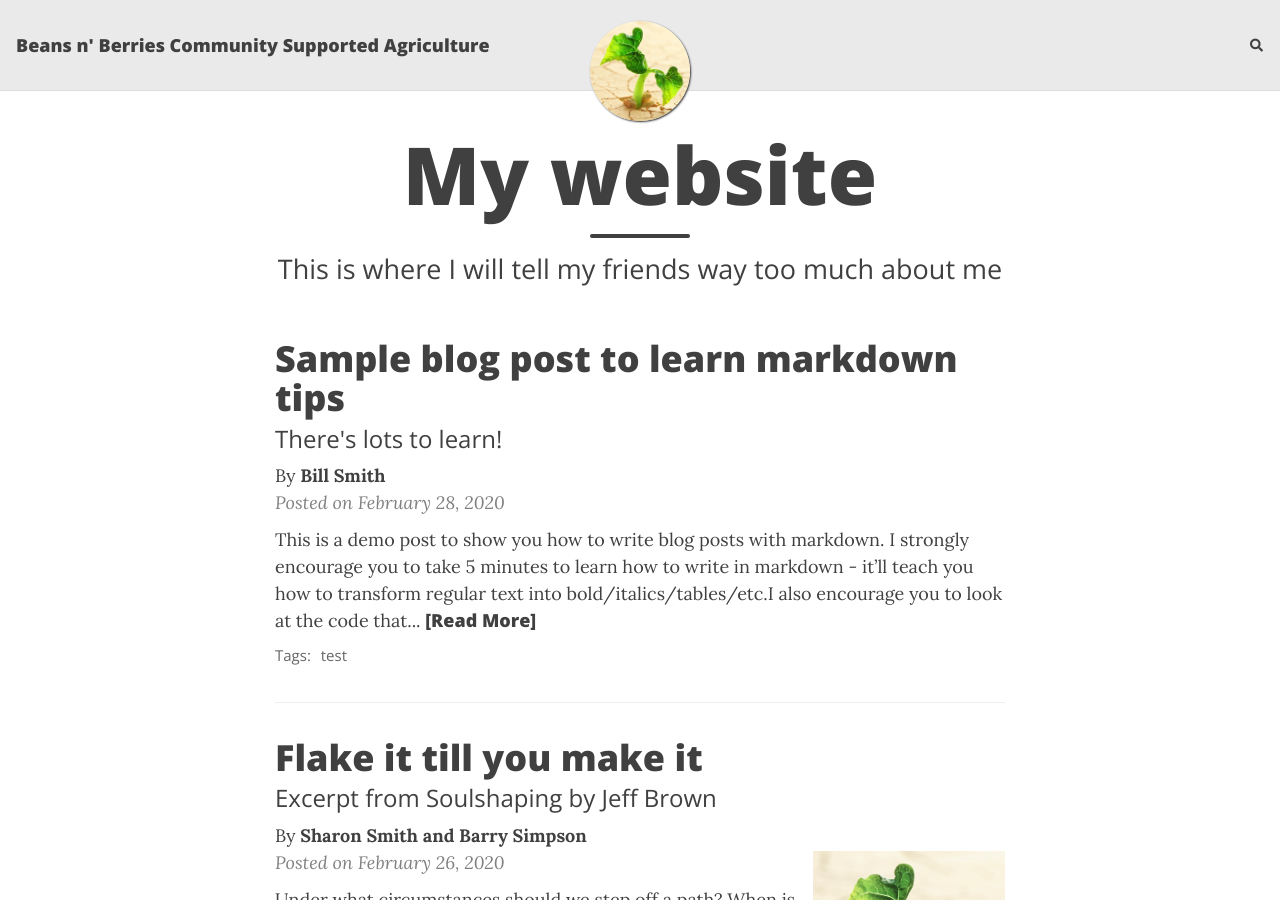
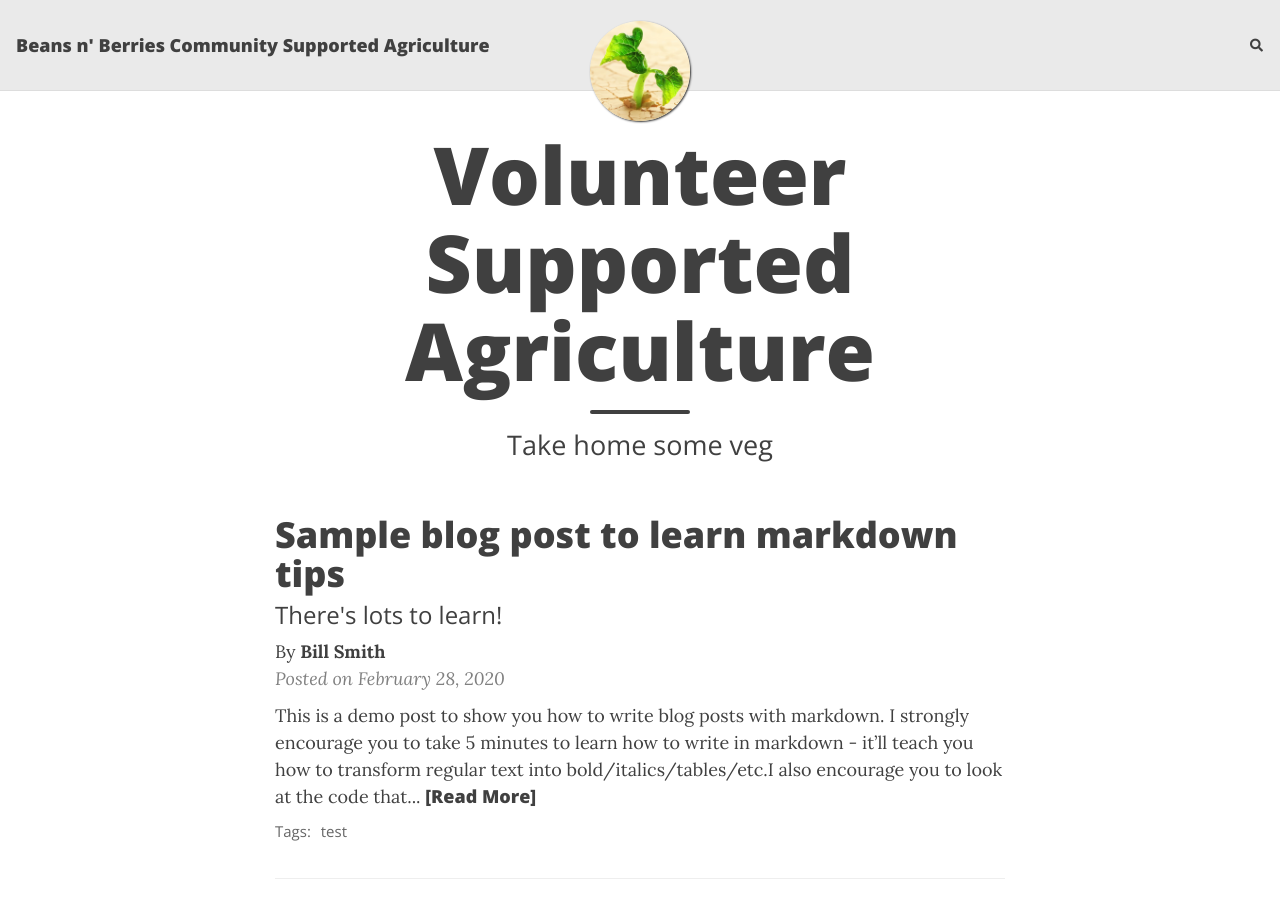
Before and after one commit to BeansNBerries/BeansNBerries.github.io, a Jekyll site: the page built from index.html, in a window 1280 px wide and 900 px high. Built offline with Jekyll 4.4.1, drawn with Linux system fonts in a browser that asks for light colours; nearby versions of some CDN libraries; the list of posts is cut into pages by our own code; comment, search, counter and statistics services are not loaded.

Commit message:
Update index.html

```diff
--- a/index.html
+++ b/index.html
@@ -1,5 +1,9 @@
 ---
 layout: home
-title: My website
-subtitle: This is where I will tell my friends way too much about me
+title: Volunteer Supported Agriculture
+subtitle: U-Pick Chemical Free Produce
+subtitle: How to join?
+subtitle: Call ahead
+subtitle: Do some work
+subtitle: Take home some veg
 ---
```
